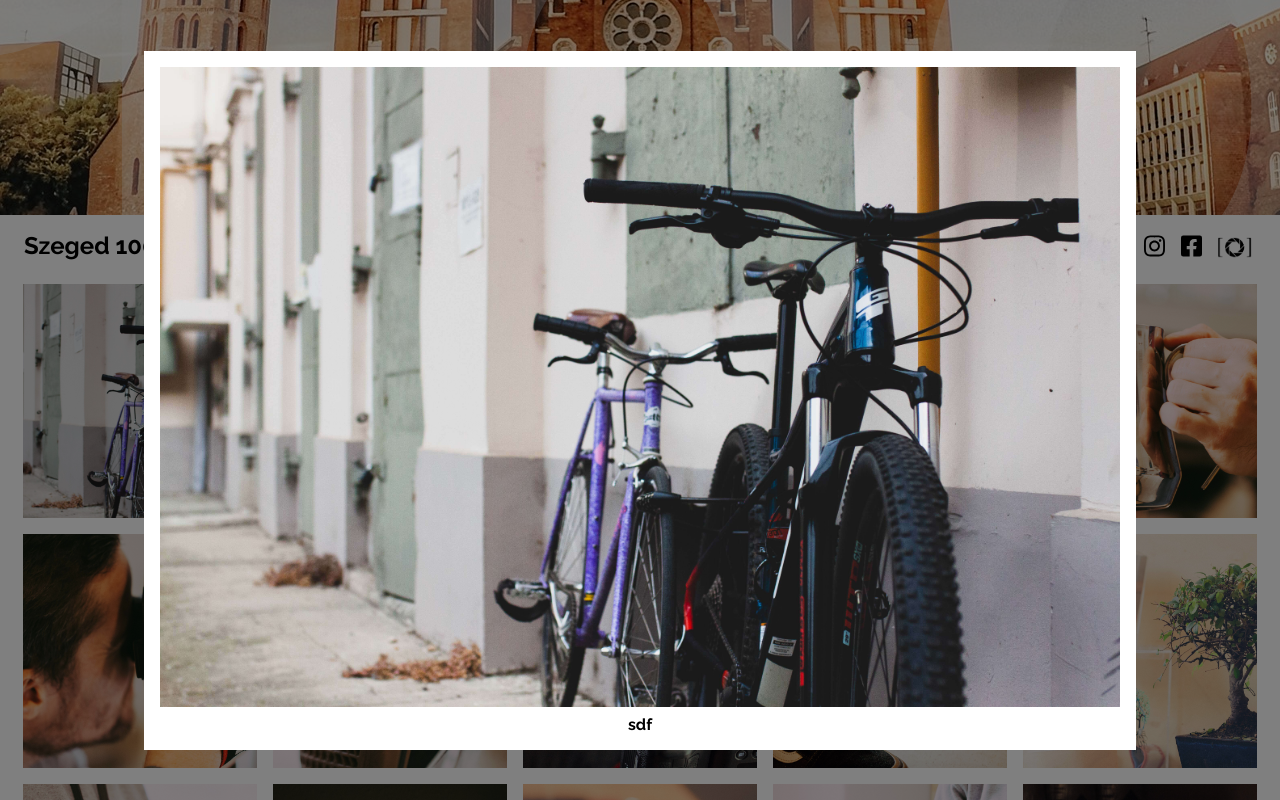
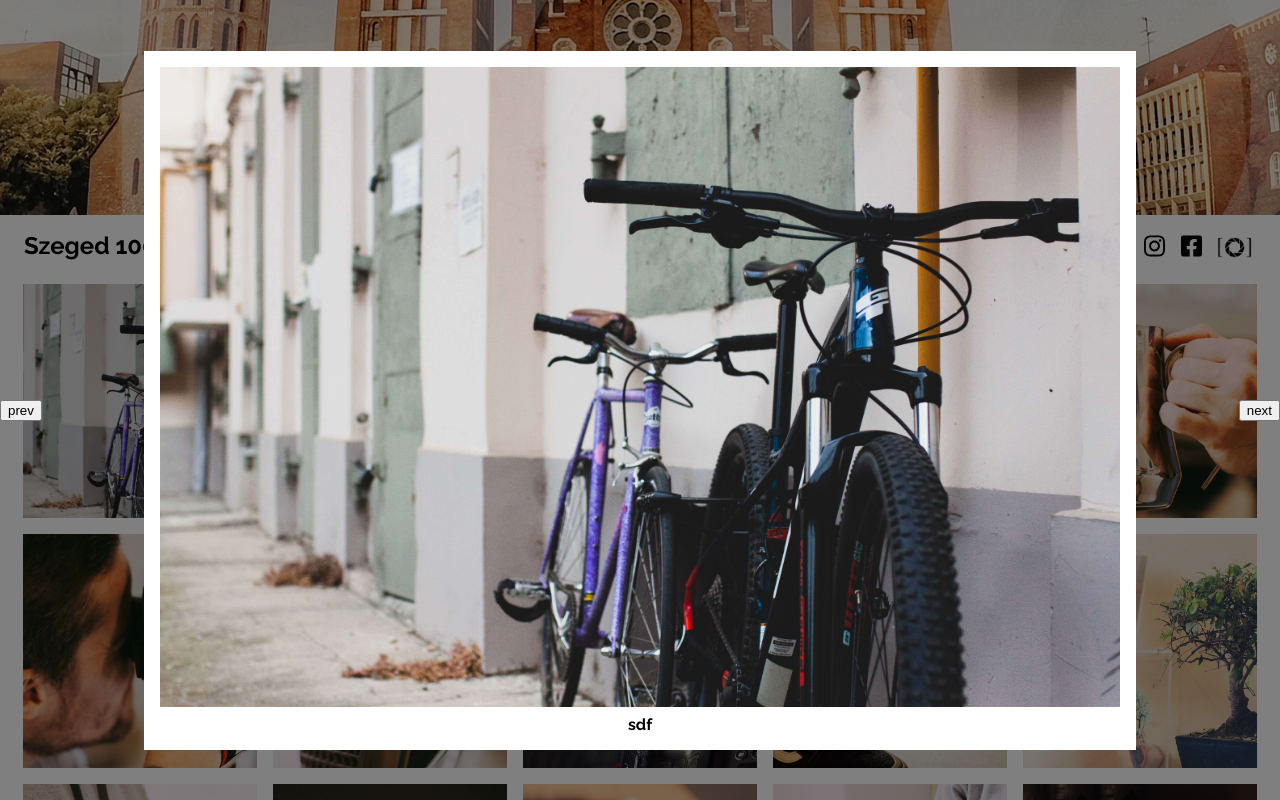
Before and after one commit to katadebreczeni/szeged100arca, a React (Create React App) app: page / in a window 1280 px wide. Both pictures are taken after a click on the item 140 px from the left and 985 px from the top of the page. Shown: the part 585-1385 px from the top of the page. Built offline with nearby package versions, Linux system fonts and the light colour scheme; a web font is replaced by a local one.

Commit message:
lightbox

```diff
--- a/package.json
+++ b/package.json
@@ -14,9 +14,13 @@
     "@testing-library/jest-dom": "^4.2.4",
     "@testing-library/react": "^9.3.2",
     "@testing-library/user-event": "^7.1.2",
+    "body-parser": "^1.19.0",
+    "cors": "^2.8.5",
     "css-loader": "^4.3.0",
     "express": "^4.17.1",
+    "mongoose": "^5.10.9",
     "node-sass": "^4.14.1",
+    "nodemon": "^2.0.5",
     "react": "^16.13.1",
     "react-dom": "^16.13.1",
     "react-instagram-authless-feed": "jamesmoriarty/react-instagram-authless-feed#v1.0.2",
--- a/src/components/Gallery.jsx
+++ b/src/components/Gallery.jsx
@@ -21,6 +21,8 @@ import img19 from '../assets/gallery/_MG_0064-2.jpg'
 import img20 from '../assets/gallery/_MG_0065-2.jpg'
 import img21 from '../assets/gallery/_MG_0066-2.jpg'
 import './Gallery.scss'
+import GalleryItem from './GalleryItem'
+import LightBox from './LightBox'
 
 const Gallery = () => {
     const images = [
@@ -69,26 +71,11 @@ const Gallery = () => {
         { src: img2, title: '', srcLarge: ''},
         { src: img3, title: '', srcLarge: ''},
     ]
-    const [selectedImage, setSelectedImage] = useState(null);
-
-    const Item = ({ src, alt, index }) => (
-        <li onClick={() => selectImageHandler(index) }>
-            <img src={src} alt={alt} />
-        </li>
-    )
-
-    const LightBox = () => {
-        return (
-            <div className="overlay" onClick={closeLightBoxHandler}>
-                <div className="lightbox-image">
-                    <img src={selectedImage.src} alt={selectedImage.title} />
-                    <div>{selectedImage.title}</div>
-                </div>
-            </div>
-        )
-    }
+    const [selectedImage, setSelectedImage] = useState(null)
+    const [selectedImageIndex, setSelectedImageIndex] = useState(null)
 
     const selectImageHandler = (index) => {
+        setSelectedImageIndex(index)
         setSelectedImage(images[index])
     }
 
@@ -96,12 +83,26 @@ const Gallery = () => {
         setSelectedImage(null)
     }
 
+    const nextImageHandler = () => {
+        setSelectedImageIndex((prevState) => {
+            return images.length > prevState ? prevState + 1 : prevState
+        })
+        setSelectedImage(images[selectedImageIndex])
+    }
+
+    const prevImageHandler = () => {
+        setSelectedImageIndex((prevState) => {
+            return 0 < prevState ? prevState - 1 : prevState
+        })
+        setSelectedImage(images[selectedImageIndex])
+    }
+
     return (
         <>
-           { selectedImage ? <LightBox /> : '' }
+           { selectedImage ? <LightBox selectedImage={selectedImage} closeLightBoxHandler={closeLightBoxHandler} nextImageHandler={nextImageHandler} prevImageHandler={prevImageHandler} /> : '' }
             <ul className="gallery">
                 {images.map(({ src, title }, index) => (
-                    <Item key={`${index}_${src}`} src={src} alt={title} index={index} />
+                    <GalleryItem key={`${index}_${src}`} src={src} alt={title} index={index} selectImageHandler={selectImageHandler} />
                 ))}
             </ul>
         </>
--- a/src/components/Gallery.scss
+++ b/src/components/Gallery.scss
@@ -33,27 +33,3 @@
         }
     }
 }
-
-.overlay {
-    position: fixed;
-    top: 0;
-    left: 0;
-    z-index: 99;
-    width: 100%;
-    height: 100%;
-    background: rgba(0, 0, 0, .5);
-    display: flex;
-    align-items: center;
-    justify-content: center;
-
-    .lightbox-image {
-        padding: 1rem;
-        background-color: #fff;
-        text-align: center;
-    }
-
-    img {
-        margin-bottom: .25rem;
-        height: 80vh;
-    }
-}
--- /dev/null
+++ b/src/components/GalleryItem.jsx
@@ -0,0 +1,9 @@
+import React from  'react'
+
+const GalleryItem = ({ src, alt, index, selectImageHandler }) => (
+    <li onClick={() => selectImageHandler(index) }>
+        <img src={src} alt={alt} />
+    </li>
+)
+
+export default GalleryItem
--- /dev/null
+++ b/src/components/LightBox.jsx
@@ -0,0 +1,19 @@
+import React from 'react'
+import './LightBox.scss'
+
+const LightBox = ({selectedImage, closeLightBoxHandler, nextImageHandler, prevImageHandler}) => {
+    return (
+        <>
+            <button className="nextBtn" onClick={nextImageHandler}>next</button>
+            <button className="prevBtn" onClick={prevImageHandler}>prev</button>
+            <div className="overlay" onClick={closeLightBoxHandler}>
+                <div className="lightbox-image">
+                    <img src={selectedImage.src} alt={selectedImage.title} />
+                    <div>{selectedImage.title}</div>
+                </div>
+            </div>
+        </>
+    )
+}
+
+export default LightBox
--- /dev/null
+++ b/src/components/LightBox.scss
@@ -0,0 +1,38 @@
+button.prevBtn {
+    position: fixed;
+    z-index: 999;
+    left: 0;
+    top: 50%;
+}
+
+button.nextBtn {
+    position: fixed;
+    z-index: 999;
+    right: 0;
+    top: 50%;
+}
+
+.overlay {
+    position: fixed;
+    top: 0;
+    left: 0;
+    z-index: 99;
+    width: 100%;
+    height: 100%;
+    background: rgba(0, 0, 0, .5);
+    display: flex;
+    align-items: center;
+    justify-content: center;
+
+    .lightbox-image {
+        padding: 1rem;
+        background-color: #fff;
+        text-align: center;
+    }
+
+    img {
+        margin-bottom: .25rem;
+        max-height: 80vh;
+        max-width: 80vw;
+    }
+}
```
Also changed, not shown: 1 other file (tests, documents, lock files or other folders).
